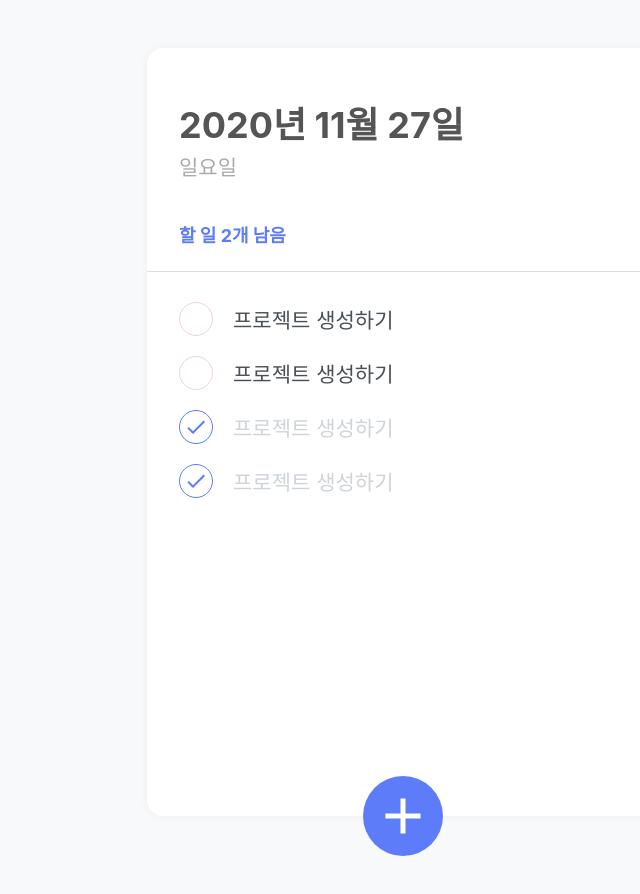
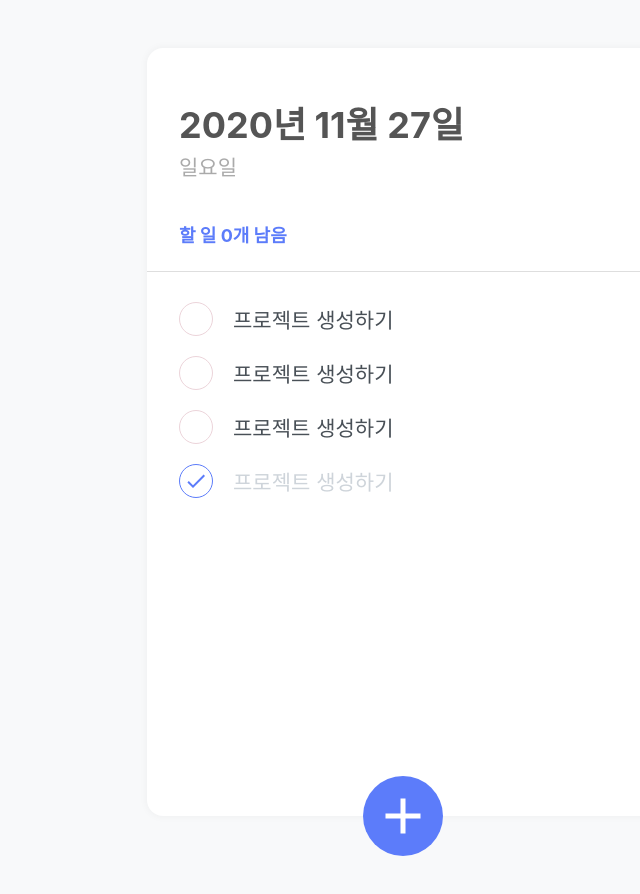
Before and after one commit to bellca225/ToDo-list, a React (Create React App) app in the folder todo/: page / in a window 1280 px wide. Shown: the top 894 px of the page, without its empty margins (237-877 px from the left). Built offline with nearby package versions, Linux system fonts and the light colour scheme.

Commit message:
js 진행 중

```diff
--- a/todo/src/Components/TodoHead.js
+++ b/todo/src/Components/TodoHead.js
@@ -1,5 +1,6 @@
 import React from "react";
 import styled from "styled-components";
+import { useTodoState } from "./TodoContext";
 
 const TodoHeadBlock = styled.div`
   padding: 48px 32px 24px 32px;
@@ -25,11 +26,14 @@
 `;
 
 function TodoHead() {
+  const todos = useTodoState();
+  const undoneTasks = todos.filter((todo) => !todo.done);
+
   return (
     <TodoHeadBlock>
       <h1>2020년 11월 27일</h1>
       <div className="day">일요일</div>
-      <div className="tasks-left">할 일 2개 남음</div>
+      <div className="tasks-left">할 일 {undoneTasks.length}개 남음</div>
     </TodoHeadBlock>
   );
 }
--- a/todo/src/Components/TodoList.js
+++ b/todo/src/Components/TodoList.js
@@ -17,7 +17,7 @@
     <TodoListBlock>
       <TodoItem text="프로젝트 생성하기" done={false} />
       <TodoItem text="프로젝트 생성하기" done={false} />
-      <TodoItem text="프로젝트 생성하기" done={true} />
+      <TodoItem text="프로젝트 생성하기" done={false} />
       <TodoItem text="프로젝트 생성하기" done={true} />
     </TodoListBlock>
   );
```
Also changed, not shown: 1 other file (tests, documents, lock files or other folders).
